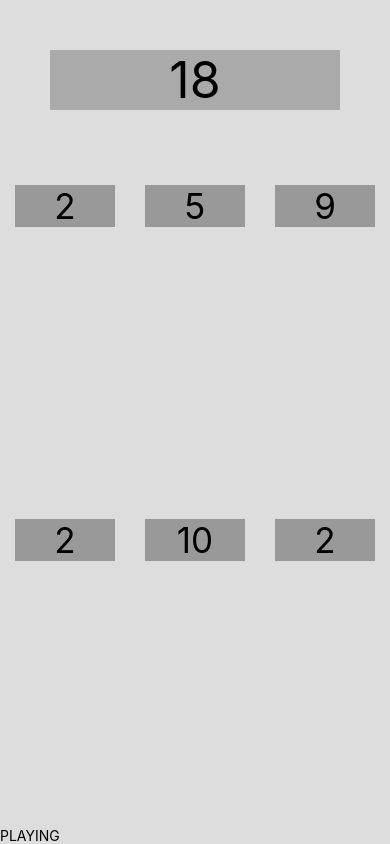
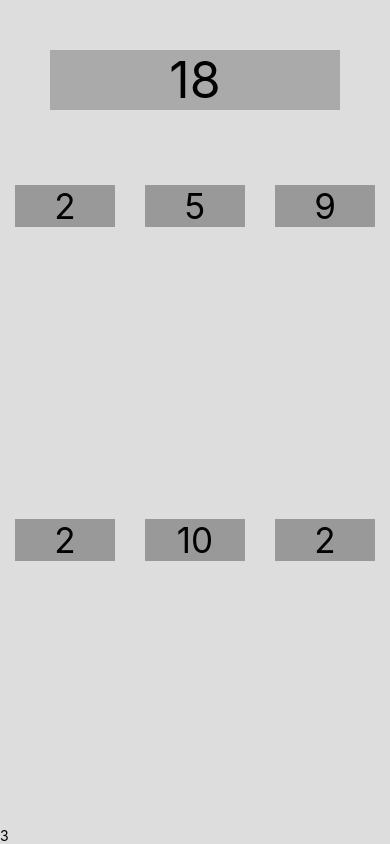
Before and after one commit to padrisimo/target-sum, a React Native app: screen / in a window 390 px wide. Built offline with nearby package versions, Linux system fonts and the light colour scheme.

Commit message:
working with timers

```diff
--- a/components/App.js
+++ b/components/App.js
@@ -4,7 +4,7 @@ import Game from './Game';
 export default class App extends Component {
   render() {
     return (
-      <Game randomNumCount={6}/>
+      <Game randomNumCount={6} initialSeconds={10}/>
     );
   }
 }
--- a/components/Game.js
+++ b/components/Game.js
@@ -5,10 +5,12 @@ import RandomNumber from './RandomNumber';
 
 class Game extends Component {
   static propTypes = {
-    randomNumCount: PropTypes.number.isRequired
+    randomNumCount: PropTypes.number.isRequired,
+    initialSeconds: PropTypes.number.isRequired
   }
   state = {
     selectedIds: [],
+    remainingSeconds: this.props.initialSeconds
   }
   randomNumbers = Array
     .from({ length: this.props.randomNumCount })
@@ -16,6 +18,23 @@ class Game extends Component {
   target = this.randomNumbers
     .slice(0, this.props.randomNumCount - 2)
     .reduce((acc, curr) => acc + curr, 0)
+
+  componentDidMount() {
+    this.intervalId = setInterval(() => {
+      this.setState((prevState) => {
+        return { remainingSeconds: prevState.remainingSeconds - 1 };
+      }, () => {
+        if(this.state.remainingSeconds === 0){
+          clearInterval(this.intervalId);
+        }
+      });
+    }, 1000);
+  }
+
+  componentWillUnmount() {
+    clearInterval(this.intervalId);
+  }
+
 
   isNumberSelected = (numberIndex) => {
     return this.state.selectedIds.indexOf(numberIndex) >= 0;
@@ -25,11 +44,14 @@ class Game extends Component {
       selectedIds: [...prevState.selectedIds, numberIndex]
     }));
   }
-  // gameStatus: PLAYING, WIN, LOST
+
   gameStatus = () => {
     const sumSelected = this.state.selectedIds.reduce((acc, curr) => {
       return acc + this.randomNumbers[curr];
     }, 0);
+    if (this.state.remainingSeconds === 0){
+      return 'LOOSE';
+    }
     if (sumSelected < this.target) {
       return 'PLAYING';
     }
@@ -51,11 +73,11 @@ class Game extends Component {
               key={i}
               id={i}
               number={randomNum}
-              isDisabled={this.isNumberSelected(i) || gameStatus !== 'PLAYING' }
+              isDisabled={this.isNumberSelected(i) || gameStatus !== 'PLAYING'}
               onPress={this.selectedNumber} />
           )}
         </View>
-        <Text>{gameStatus}</Text>
+        <Text>{this.state.remainingSeconds}</Text>
       </View>
     );
   }
@@ -77,13 +99,13 @@ const styles = StyleSheet.create({
     flexWrap: 'wrap',
     justifyContent: 'space-around',
   },
-  STATUS_PLAYING:{
+  STATUS_PLAYING: {
     backgroundColor: '#aaa'
   },
-  STATUS_WON:{
+  STATUS_WON: {
     backgroundColor: 'green'
   },
-  STATUS_LOOSE:{
+  STATUS_LOOSE: {
     backgroundColor: 'red'
   },
 
```
